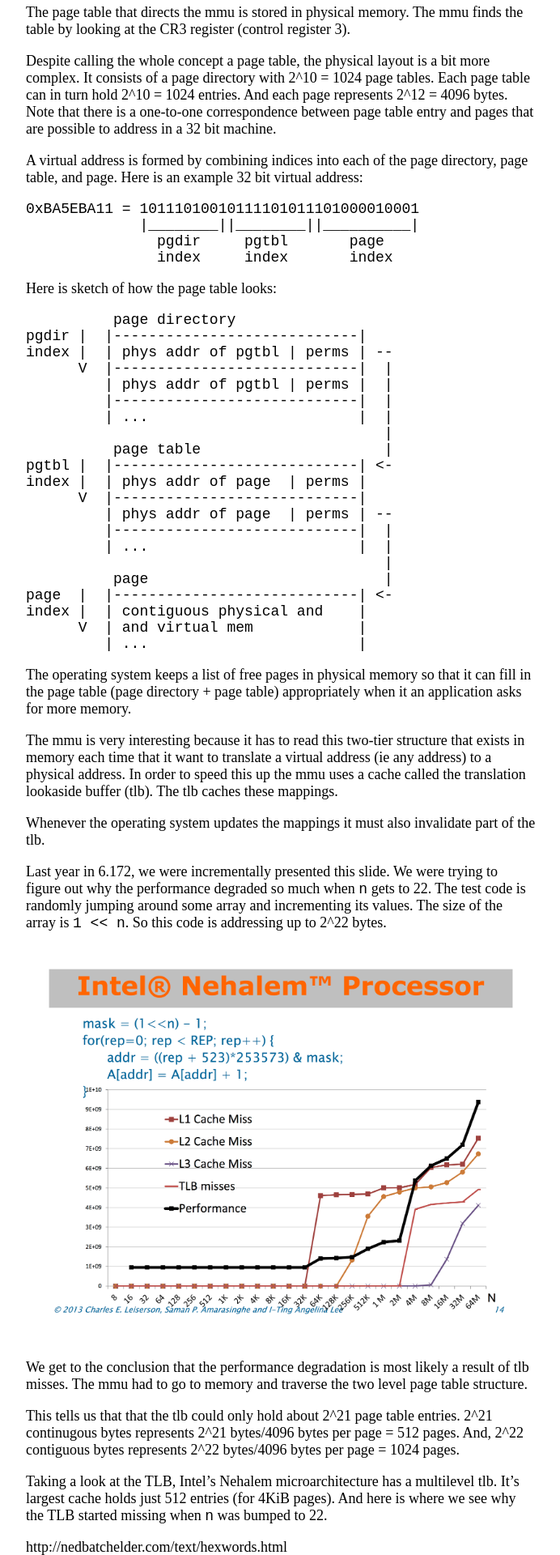
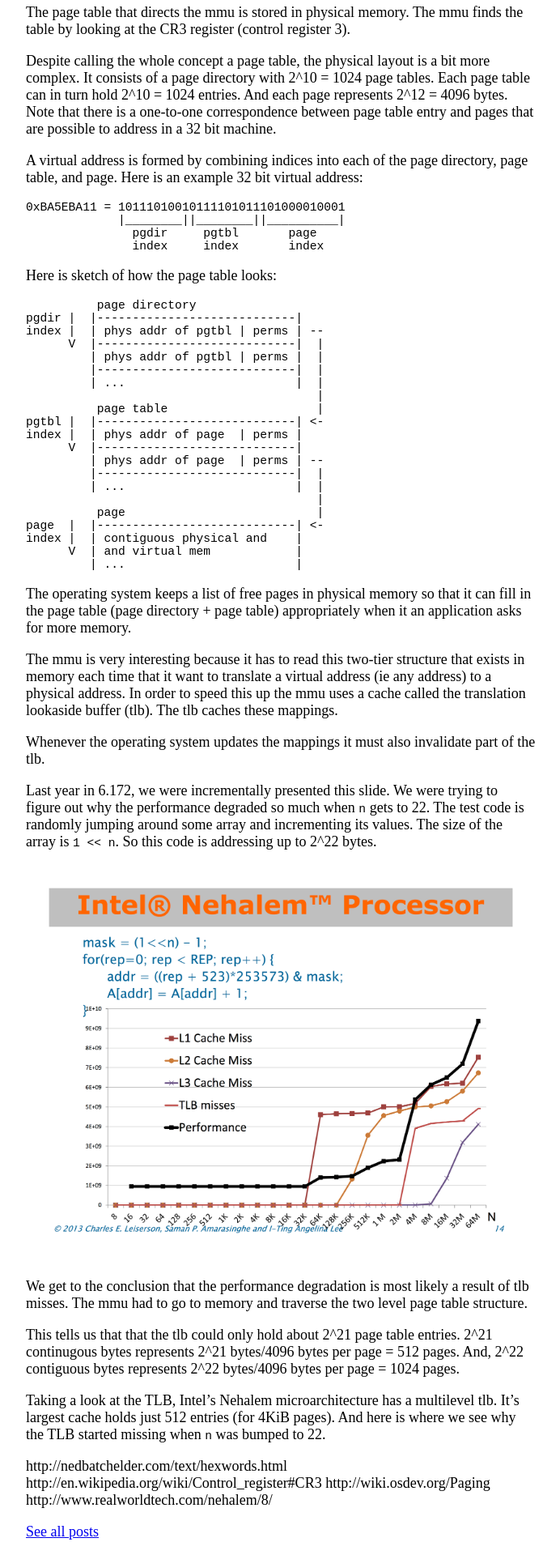
Before and after one commit to jaredlwong/custom-html-jaredlwong-github-io, a Jekyll site: the page built from index.html, in a window 1280 px wide. Shown: the part 593-2513 px from the top of the page at 81% size, without its empty margins (293-985 px from the left). Built offline with Jekyll 4.4.1, drawn with Linux system fonts in a browser that asks for light colours.

Commit message:
mono down

```diff
--- a/css/main.css
+++ b/css/main.css
@@ -54,5 +54,5 @@
 
 pre, code {
     font-family: monospace, monospace;
-    font-size: 1rem;
+    font-size: 0.8125rem;
 }
```
